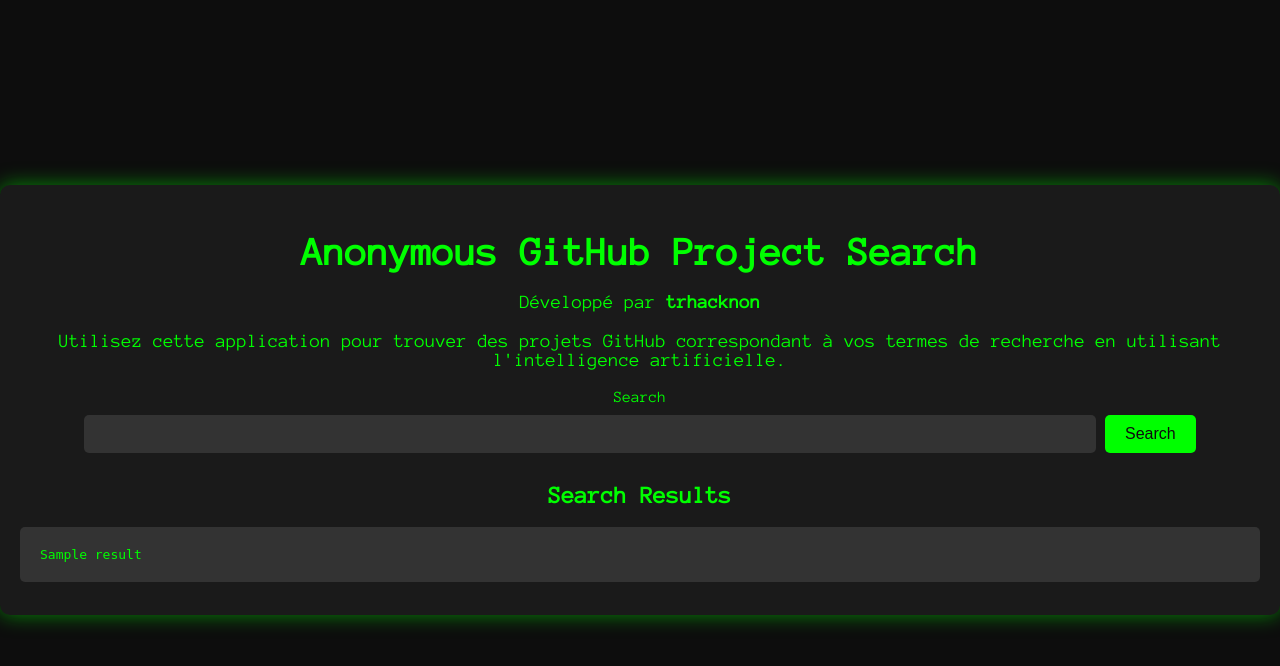
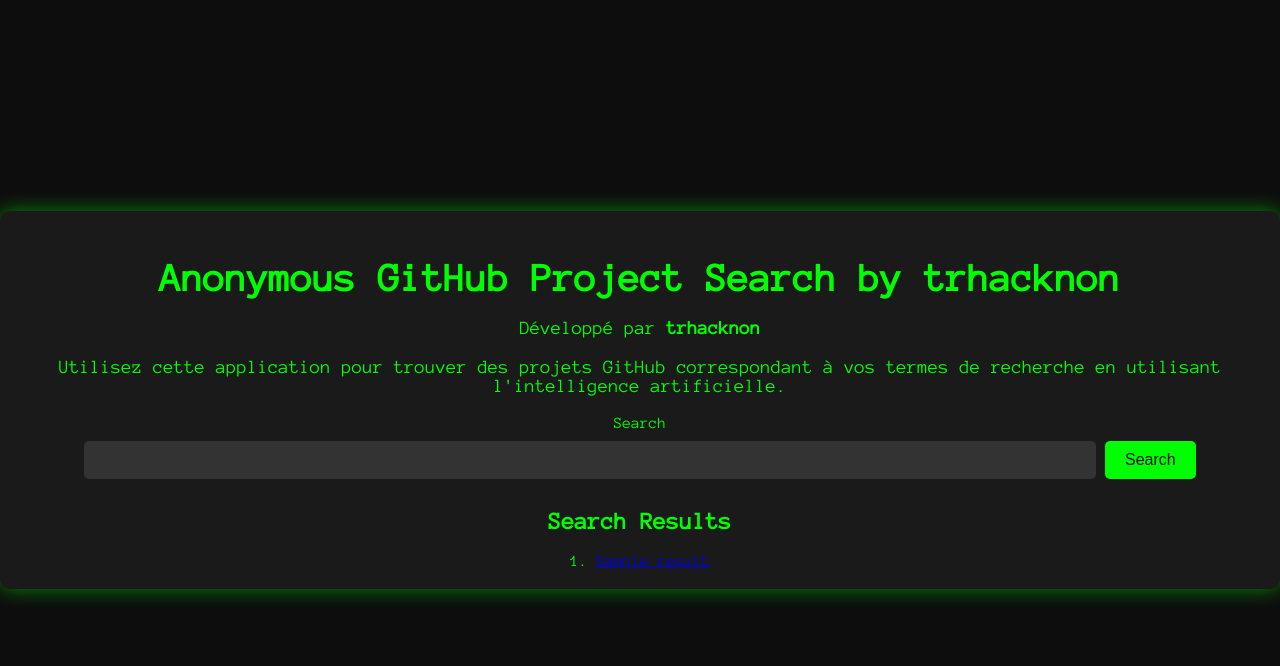
Before and after one commit to tucommenceapousser/findproj, a Flask app: template templates/index.html in a window 1280 px wide. Shown: the top 666 px of the page. Run offline with Flask 3, Linux system fonts and the light colour scheme; the template is opened without the code that fills it: values that come from a table or form of the project are taken from there, most other values are stand-ins (such as "Sample title", 1, 10 or a date in 2020).

Commit message:
Update index.html

```diff
--- a/templates/index.html
+++ b/templates/index.html
@@ -9,7 +9,7 @@
 </head>
 <body>
     <div class="container">
-        <h1 class="title">Anonymous GitHub Project Search</h1>
+        <h1 class="title">Anonymous GitHub Project Search <span class="highlight">by trhacknon</span></h1>
         <p class="description">Développé par <span class="developer">trhacknon</span></p>
         <p class="description">Utilisez cette application pour trouver des projets GitHub correspondant à vos termes de recherche en utilisant l'intelligence artificielle.</p>
         <form method="POST">
@@ -20,7 +20,16 @@
         </form>
         {% if result %}
         <h2 class="result-title">Search Results</h2>
-        <pre class="result">{{ result }}</pre>
+        <div class="result-container">
+            {% set results = result.split('\n') %}
+            {% for item in results %}
+            <div class="result-item">
+                {% if item %}
+                <span class="result-number">{{ loop.index }}</span>. <a href="{{ item }}" target="_blank">{{ item }}</a>
+                {% endif %}
+            </div>
+            {% endfor %}
+        </div>
         {% endif %}
     </div>
 </body>
```
